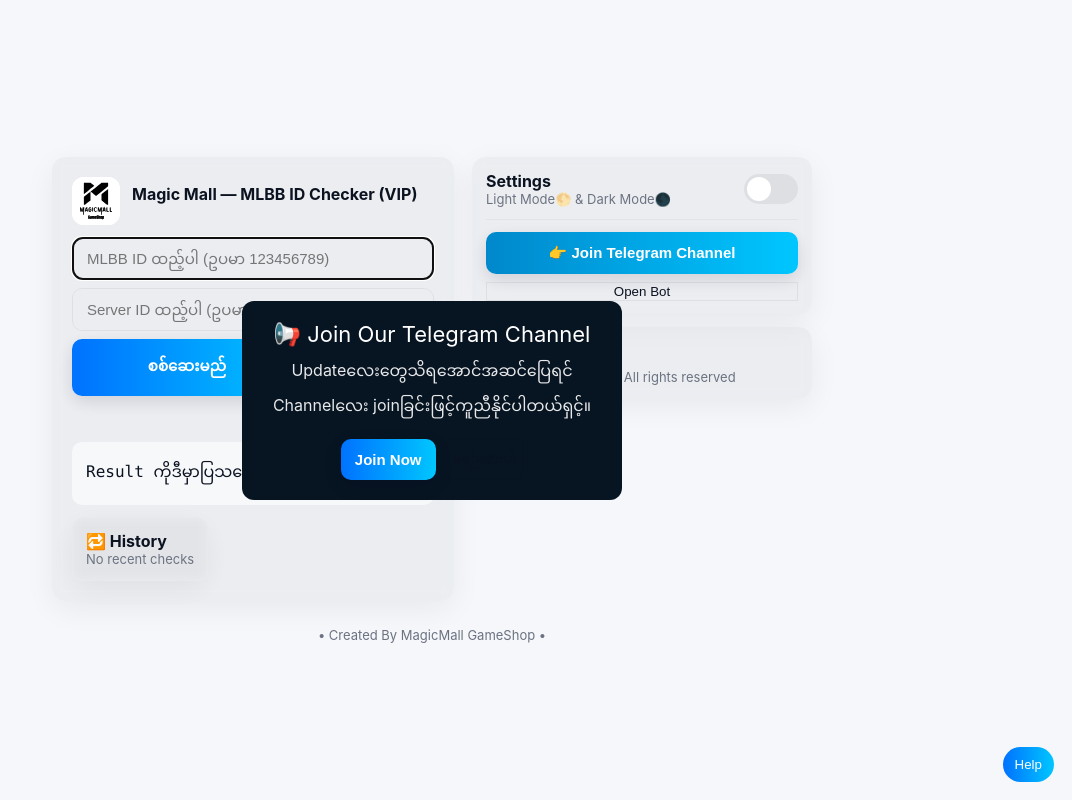
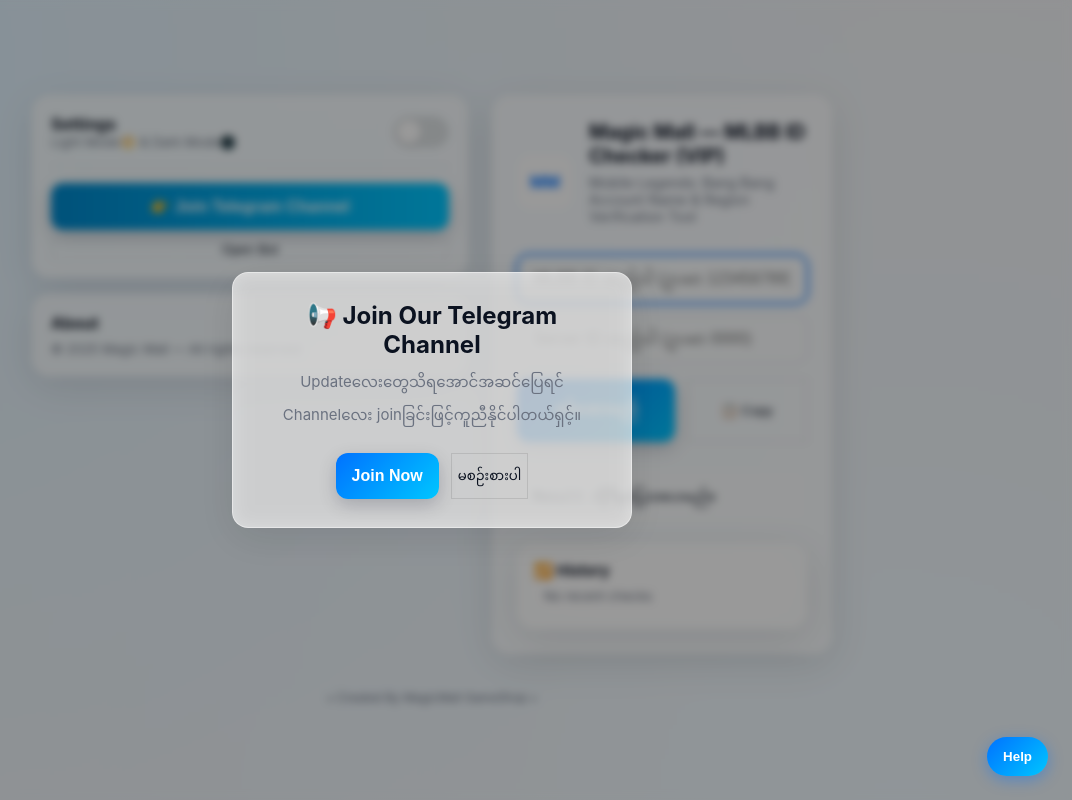
Before and after one commit to HtunHlaAung/MagicMall-Mlbb-Server-Checker-Vip, a plain HTML site: page index.html in a window 1280 px wide. Shown: the whole page, without its empty margins (208-1280 px from the left). Drawn offline with nearby package versions, Linux system fonts and the light colour scheme.

Commit message:
Update index.html

```diff
--- a/index.html
+++ b/index.html
@@ -5,210 +5,269 @@
   <meta charset="utf-8" />
   <meta name="viewport" content="width=device-width,initial-scale=1" />
   <title>Magic Mall — MLBB ID Checker (VIP)</title>
-  <meta name="description" content="" />
+  <meta name="description" content="MLBB ID and Server Checker" />
 
   <style>
     :root{
-      --bg: #f5f7fb;
-      --card: rgba(0,0,0,0.04);
+      /* Base Colors */
       --text: #0b1220;
-      --accent: linear-gradient(90deg,#0072ff,#00c6ff);
+      --accent: linear-gradient(135deg, #0072ff, #00c6ff);
+      --accent-color: #0072ff;
       --muted: #6b7280;
-      --success: #16a34a;
       --danger: #ef4444;
-      --radius: 14px;
-      --glass: rgba(255,255,255,0.6);
+      --radius: 18px; /* Slightly larger radius */
+
+      /* Glass variables (Light Mode) */
+      --glass-bg: rgba(255, 255, 255, 0.7);
+      --glass-border: rgba(255, 255, 255, 0.4);
+      --shadow: 0 10px 40px rgba(2,6,23,0.1);
+      --input-border: rgba(0,0,0,0.1);
+      --input-focus-ring: rgba(0, 114, 255, 0.4);
+
+      /* Dynamic Background Colors (Light) */
+      --bg-base: #f3f4f6; /* Lighter base background */
+      --gradient-light-1: #e0f2fe; /* Light sky blue */
+      --gradient-light-2: #f0f9ff; /* Very light blue */
     }
 
     [data-theme="dark"]{
-      --bg: #071021;
-      --card: rgba(255,255,255,0.04);
+      /* Base Colors */
       --text: #e6f0ff;
       --muted: #9aa6b2;
-      --glass: rgba(255,255,255,0.03);
+
+      /* Glass variables (Dark Mode) */
+      --glass-bg: rgba(255, 255, 255, 0.08); /* Less opaque in dark mode */
+      --glass-border: rgba(255, 255, 255, 0.05);
+      --shadow: 0 10px 40px rgba(0,0,0,0.5);
+      --input-border: rgba(255,255,255,0.06);
+      --input-focus-ring: rgba(0, 114, 255, 0.6);
+
+      /* Dynamic Background Colors (Dark) */
+      --bg-base: #071021;
+      --gradient-dark-1: #1e3a8a; /* Deep sapphire */
+      --gradient-dark-2: #071021; /* Near black */
     }
 
+    /* --- Dynamic Background --- */
+    .gradient-bg {
+        position: fixed;
+        inset: 0;
+        z-index: -1;
+        background-color: var(--bg-base);
+        transition: background-color 0.5s ease;
+
+        /* Light Mode Gradient */
+        background-image: radial-gradient(circle at 10% 10%, var(--gradient-light-1) 0%, transparent 50%),
+                          radial-gradient(circle at 80% 90%, var(--gradient-light-2) 0%, transparent 50%);
+        background-size: 150% 150%, 150% 150%;
+        background-position: 0% 0%, 100% 100%;
+        animation: moveGradient 30s infinite alternate linear;
+    }
+
+    [data-theme="dark"] .gradient-bg {
+        /* Dark Mode Gradient */
+        background-image: radial-gradient(circle at 10% 10%, var(--gradient-dark-1) 0%, transparent 40%),
+                          radial-gradient(circle at 90% 80%, var(--gradient-dark-2) 0%, transparent 40%);
+        background-size: 150% 150%, 150% 150%;
+        background-position: 0% 0%, 100% 100%;
+    }
+
+    @keyframes moveGradient {
+        0% { background-position: 0% 0%, 100% 100%; }
+        50% { background-position: 50% 50%, 0% 0%; }
+        100% { background-position: 100% 100%, 0% 100%; }
+    }
+    /* --- End Dynamic Background --- */
+
+
+    /* Base Styling */
     *{box-sizing:border-box}
     html,body{height:100%}
     body{
       margin:0; font-family:Inter, 'Segoe UI', system-ui, -apple-system, Roboto, 'Helvetica Neue', Arial;
-      background:var(--bg); color:var(--text); -webkit-font-smoothing:antialiased;
-      display:flex; align-items:center; justify-content:center; padding:20px; gap:20px;
+      color:var(--text); -webkit-font-smoothing:antialiased;
+      display:flex; align-items:center; justify-content:center; padding:20px;
+      min-height:100vh;
+      position:relative;
+      transition: color 0.3s ease;
     }
 
-    .wrap{width:100%; max-width:760px; display:grid; grid-template-columns:1fr 340px; gap:18px; align-items:start}
+    .wrap{width:100%; max-width:800px; display:grid; grid-template-columns:1fr 340px; gap:24px; align-items:start}
 
-    /* Left: main card */
+    /* --- Glass Card Style (Upgraded) --- */
     .card{
-      background:var(--card); border-radius:var(--radius); padding:20px; box-shadow:0 8px 30px rgba(2,6,23,0.06);
-      backdrop-filter: blur(6px);
+      background:var(--glass-bg);
+      border-radius:var(--radius);
+      padding:24px;
+      backdrop-filter: blur(20px) saturate(180%); /* Richer blur to show dynamic background */
+      border: 1px solid var(--glass-border);
+      box-shadow: var(--shadow), inset 0 0 0 1px var(--glass-border);
+      transition: transform 0.3s ease-in-out, box-shadow 0.3s ease;
+      transform-style: preserve-3d;
     }
 
-    .brand{display:flex; gap:12px; align-items:center}
-    .logo{width:64px; height:64px; border-radius:12px; background:#fff; display:inline-grid; place-items:center; font-weight:700; color:#0072ff}
-    h1{font-size:18px; margin:0}
-    p.lead{margin:6px 0 14px; color:var(--muted); font-size:13px}
+    .card:hover {
+      transform: perspective(1000px) rotateX(1deg) rotateY(1deg) scale(1.01);
+      box-shadow: var(--shadow), inset 0 0 0 1px var(--glass-border);
+    }
 
-    .form{display:flex; gap:8px; flex-direction:column}
-    .form input{padding:12px 14px; border-radius:10px; border:1px solid rgba(0,0,0,0.06); font-size:15px; background:transparent; color:var(--text)}
-    [data-theme="dark"] .form input{border-color: rgba(255,255,255,0.04)}
+    .brand{display:flex; gap:16px; align-items:center}
+    .logo{width:56px; height:56px; border-radius:14px; background:#fff; display:inline-grid; place-items:center; font-weight:700; color:var(--accent-color); flex-shrink: 0}
+    h1{font-size:20px; margin:0}
+    p.lead{margin:6px 0 18px; color:var(--muted); font-size:14px}
 
-    .row{display:flex; gap:8px}
+    .form{display:flex; gap:12px; flex-direction:column}
+    .form input{
+      padding:14px 16px;
+      border-radius:12px;
+      border:1px solid var(--input-border);
+      font-size:16px;
+      background:var(--glass-border);
+      color:var(--text);
+      transition: border-color 0.2s, box-shadow 0.2s;
+    }
+    .form input:focus {
+      outline: none;
+      border-color: var(--accent-color);
+      box-shadow: 0 0 0 3px var(--input-focus-ring);
+    }
+
+    .row{display:flex; gap:12px}
     .btn{
-      padding:12px 14px; border-radius:10px; border:none; cursor:pointer; font-weight:600; font-size:15px; background:var(--accent); color:#fff; box-shadow:0 6px 18px rgba(3,10,35,0.12);
+      padding:14px 16px;
+      border-radius:12px;
+      border:none;
+      cursor:pointer;
+      font-weight:600;
+      font-size:16px;
+      background:var(--accent);
+      color:#fff;
+      box-shadow:0 6px 18px rgba(3,10,35,0.2);
+      transition: transform .1s, opacity .2s;
     }
-    .btn:active{transform:translateY(1px)}
+    .btn:active{transform:translateY(1px); box-shadow:0 4px 12px rgba(3,10,35,0.2);}
+    .btn:disabled{opacity:0.6; cursor:not-allowed; transform:none}
 
-    .secondary{background:transparent; border:1px solid rgba(0,0,0,0.06); color:var(--text)}
+    .secondary{
+      background:transparent;
+      border:1px solid var(--input-border);
+      color:var(--text);
+      box-shadow:none;
+    }
+    .secondary:hover {
+        background: var(--glass-border);
+    }
+    .secondary:active{transform:translateY(1px); box-shadow:none;}
 
-    #result{margin-top:14px; padding:14px; border-radius:10px; background:var(--glass); white-space:pre-line; font-family:ui-monospace, SFMono-Regular, Menlo, Monaco, "Roboto Mono", monospace}
 
-    .meta{display:flex; justify-content:space-between; align-items:center; gap:8px}
-    .history{background:transparent; padding:10px; border-radius:10px}
-    .history ul{padding-left:18px; margin:8px 0 0; color:var(--muted)}
-    .history li{cursor:pointer; padding:6px 8px; border-radius:8px}
-    .history li:hover{background:rgba(0,0,0,0.03)}
+    #result{
+      margin-top:16px;
+      padding:16px;
+      border-radius:12px;
+      background:var(--glass-border);
+      white-space:pre-line;
+      font-family:ui-monospace, SFMono-Regular, Menlo, Monaco, "Roboto Mono", monospace;
+      font-size:14px;
+      line-height:1.5;
+    }
+
+    .meta{display:flex; justify-content:space-between; align-items:center; gap:12px; margin-top:20px;}
+    .history{background:transparent; padding:0; border-radius:var(--radius); flex-grow: 1;}
+    .history ul{padding-left:0; margin:8px 0 0; color:var(--muted); list-style:none}
+    .history li{cursor:pointer; padding:8px 10px; border-radius:10px; transition: background 0.2s;}
+    .history li:hover{background:var(--glass-border); color:var(--text)}
+    .history strong {font-size:15px}
+
 
     /* Right column */
-    .side{display:flex; flex-direction:column; gap:12px}
-    .card.small{padding:14px}
+    .side{display:flex; flex-direction:column; gap:16px}
+    .card.small{padding:18px}
 
     /* Toggle */
     .toggle{display:flex; justify-content:flex-end}
-    .switch{width:54px; height:30px; background:rgba(0,0,0,0.06); border-radius:30px; position:relative}
-    .knob{position:absolute; top:3px; left:3px; width:24px; height:24px; border-radius:50%; background:#fff; transition:transform .25s}
-    [data-theme="dark"] .switch{background:rgba(255,255,255,0.06)}
-    [data-theme="dark"] .knob{transform:translateX(24px)}
+    .switch{width:56px; height:32px; background:var(--input-border); border-radius:32px; position:relative; cursor:pointer; transition:background 0.3s}
+    .knob{position:absolute; top:4px; left:4px; width:24px; height:24px; border-radius:50%; background:#fff; transition:transform .3s, background 0.3s; box-shadow: 0 1px 3px rgba(0,0,0,0.2)}
+    [data-theme="dark"] .switch{background:rgba(255,255,255,0.2)}
+    [data-theme="dark"] .knob{transform:translateX(24px); background:var(--accent-color)}
+
 
     /* popup */
-    .overlay{position:fixed; inset:0; display:none; align-items:center; justify-content:center; z-index:60}
+    .overlay{position:fixed; inset:0; display:none; align-items:center; justify-content:center; z-index:60; background:rgba(0,0,0,0.4); backdrop-filter: blur(4px)}
     .overlay.show{display:flex}
-    .popup{width:92%; max-width:380px; background:#071422; color:#fff; padding:20px; border-radius:12px; text-align:center}
+    .popup{width:92%; max-width:400px; background:var(--glass-bg); border:1px solid var(--glass-border); backdrop-filter: blur(10px); color:var(--text); padding:28px; border-radius:16px; text-align:center; box-shadow:var(--shadow)}
+    .popup .btn {margin-top:0}
 
     /* toast */
-    .toast{position:fixed; left:50%; transform:translateX(-50%); bottom:24px; background:rgba(0,0,0,0.75); color:#fff; padding:10px 14px; border-radius:10px; display:none; z-index:80}
+    .toast{position:fixed; left:50%; transform:translateX(-50%); bottom:30px; background:rgba(0,0,0,0.8); color:#fff; padding:12px 18px; border-radius:12px; display:none; z-index:80; font-size:14px; box-shadow:0 4px 12px rgba(0,0,0,0.2)}
     .toast.show{display:block}
 
     /* draggable contact */
-    #contactBtn{position:fixed; right:18px; bottom:18px; z-index:70; padding:10px 12px; border-radius:999px; display:flex; gap:8px; align-items:center; cursor:grab}
+    #contactBtn{
+      position:fixed; right:24px; bottom:24px; z-index:70;
+      padding:12px 16px;
+      border-radius:999px;
+      display:flex; gap:8px; align-items:center; cursor:grab;
+      background:var(--accent); color:#fff; border:none;
+      box-shadow:0 4px 15px rgba(0, 114, 255, 0.4);
+      font-weight:600;
+    }
 
-    footer{grid-column:1 / -1; text-align:center; margin-top:8px; font-size:13px; color:var(--muted)}
+    footer{grid-column:1 / -1; text-align:center; margin-top:12px; font-size:12px; color:var(--muted)}
 
     /* responsive */
     @media (max-width:880px){
-      .wrap{grid-template-columns:1fr;}
-      #contactBtn{right:12px; bottom:12px}
+      .wrap{grid-template-columns:1fr; gap:16px}
+      .card{padding:20px}
+      .side{flex-direction:row; order: -1;}
+      .side > .card {flex: 1 1 50%;}
+      #contactBtn{right:16px; bottom:16px}
+      .meta {flex-direction: column; align-items: flex-start;}
+      .history {width: 100%;}
     }
-@media (max-width: 768px) {
+    @media (max-width: 600px) {
       body {
-    align-items: flex-start; /* move content to top */
-    justify-content: flex-start;
+        align-items: flex-start;
         padding-top: 20px;
-    height: auto; /* allow natural height */
+        height: auto;
       }
+      .side {flex-direction: column;}
     }
 
-  .logo {
-  display: inline-grid !important;
-  width: 48px !important;
-  height: 48px !important;
-  flex-shrink: 0 !important;
-  background-color: #fff !important;
-  color: #0072ff !important;
-  place-items: center !important;
-  border-radius: 12px !important;
-  font-weight: 700 !important;
+    /* New loading spinner style */
+    #loading-spinner-container {
+      display: none;
+      justify-content: center;
+      align-items: center;
+      height: 60px;
+      margin-top: 10px;
+    }
+    #loading-spinner {
+      width: 50px;
+      height: 50px;
+      margin: auto;
     }
 
-  h1 {
-    font-size: 16px;
-    flex: 1 1 100%;
-    margin: 0;
-  }
-  p.lead {
-    font-size: 12px;
-    flex: 1 1 100%;
-    margin-top: 4px;
-  }
-}
-#loading-spinner {
-  display: flex;
-  gap: 12px;
+    /* Fallback image/svg/gif for Lottie */
+    .lottie-fallback {
+      display: none;
+      width: 40px;
+      height: 40px;
+      border: 3px solid var(--accent-color);
+      border-top-color: transparent;
+      border-radius: 50%;
+      animation: spin 1s linear infinite;
     }
 
-.dot {
-  width: 16px;
-  height: 16px;
-  background-color: #0072ff;  /* your brand blue */
-  border-radius: 50%;
-  animation: pulse 1.2s infinite ease-in-out;
-}
-
-.dot:nth-child(1) { animation-delay: 0s; }
-.dot:nth-child(2) { animation-delay: 0.2s; }
-.dot:nth-child(3) { animation-delay: 0.4s; }
-
-@keyframes pulse {
-  0%, 80%, 100% {
-    opacity: 0.3;
-    transform: scale(1);
-  }
-  40% {
-    opacity: 1;
-    transform: scale(1.5);
-  }
+    @keyframes spin {
+      to { transform: rotate(360deg); }
     }
   </style>
 </head>
 <body>
 
+  <div class="gradient-bg"></div>
+
   <div class="wrap">
-    <main class="card" aria-live="polite">
-      <div class="brand">
-        <img
-  src="logo.svg"
-  alt="Logo"
-  class="logo"
-  draggable="false"
-  oncontextmenu="return false"
-  onmousedown="return false"
-  ontouchstart="return false"
-/>
-        <div>
-          <h1>Magic Mall — MLBB ID Checker (VIP)</h1>
-          <p class="lead"></p>
-        </div>
-      </div>
-
-      <div class="form" style="margin-top:12px">
-        <input id="idInput" inputmode="numeric" placeholder="MLBB ID ထည့်ပါ (ဥပမာ 123456789)" autocomplete="off" />
-        <input id="serverInput" inputmode="numeric" placeholder="Server ID ထည့်ပါ (ဥပမာ 0000)" autocomplete="off" />
-
-      <!-- Buttons container -->
-<div class="row buttons-row" style="gap:12px;">
-  <button id="checkBtn" class="btn" style="flex:1;">စစ်ဆေးမည်</button>
-  <button id="copyBtn" class="secondary" style="min-width:120px;">📋 Copy</button>
-</div>
-
-<!-- Loader container below buttons -->
-<div class="row loader-row" style="justify-content:center; margin-top:16px; width:100%;">
- <div id="loading-spinner" style="width: 100px; height: 100px; margin: auto; display:none;"></div>
-</div>
-        <div id="result" aria-atomic="true">Result ကိုဒီမှာပြသပေးမည်။</div>
-      </div>
-
-      <div class="meta" style="margin-top:12px">
-        <div class="history card small">
-          <strong>🔁 History</strong>
-          <div id="historyContainer"></div>
-        </div>
-
-        <div style="text-align:right">
-          <small style="color:var(--muted)"></small>
-        </div>
-      </div>
-
-    </main>
 
     <aside class="side">
       <div class="card small">
@@ -225,9 +284,9 @@
           </div>
         </div>
 
-        <hr style="margin:12px 0;border:none;border-top:1px solid rgba(0,0,0,0.04)" />
+        <hr style="margin:16px 0;border:none;border-top:1px solid var(--input-border)" />
 
-        <div style="display:flex;flex-direction:column;gap:8px">
+        <div style="display:flex;flex-direction:column;gap:10px">
           <button id="openChannel" class="btn" style="background:linear-gradient(90deg,#0088cc,#00c6ff)">👉 Join Telegram Channel</button>
           <button id="openBot" class="secondary">Open Bot</button>
         </div>
@@ -239,16 +298,50 @@
       </div>
     </aside>
 
+    <main class="card" aria-live="polite">
+      <div class="brand">
+        <div class="logo">MM</div>
+        <div>
+          <h1>Magic Mall — MLBB ID Checker (VIP)</h1>
+          <p class="lead">Mobile Legends: Bang Bang Account Name & Region Verification Tool</p>
+        </div>
+      </div>
+
+      <div class="form" style="margin-top:12px">
+        <input id="idInput" inputmode="numeric" placeholder="MLBB ID ထည့်ပါ (ဥပမာ 123456789)" autocomplete="off" />
+        <input id="serverInput" inputmode="numeric" placeholder="Server ID ထည့်ပါ (ဥပမာ 0000)" autocomplete="off" />
+
+      <div class="row buttons-row" style="margin-top: 4px;">
+        <button id="checkBtn" class="btn" style="flex:1;">စစ်ဆေးမည်</button>
+        <button id="copyBtn" class="secondary" style="min-width:120px;">📋 Copy</button>
+      </div>
+
+      <div id="loading-spinner-container">
+        <div id="loading-spinner"></div>
+        <div class="lottie-fallback" id="lottie-fallback"></div>
+      </div>
+
+        <div id="result" aria-atomic="true">Result ကိုဒီမှာပြသပေးမည်။</div>
+      </div>
+
+      <div class="meta">
+        <div class="history card small" style="background: var(--glass-bg); padding:16px; width:100%;">
+          <strong>🔁 History</strong>
+          <div id="historyContainer"></div>
+        </div>
+      </div>
+
+    </main>
+
     <footer>• Created By MagicMall GameShop •</footer>
   </div>
 
-  <!-- Popup overlay -->
   <div id="popup" class="overlay" aria-hidden="true">
     <div class="popup">
-      <div style="font-size:22px;margin-bottom:6px">📢 Join Our Telegram Channel</div>
-      <p style="color:rgba(255,255,255,0.9);margin:8px 0 14px">Updateလေးတွေသိရအောင်အဆင်ပြေရင် Channelလေး joinခြင်းဖြင့်ကူညီနိုင်ပါတယ်ရှင့်။</p>
-      <div style="display:flex;gap:10px;justify-content:center">
-        <a id="popupJoin" href="https://t.me/Magic_Mall_Game_Shop" target="_blank"><button class="btn">Join Now</button></a>
+      <div style="font-size:24px;font-weight:700;margin-bottom:8px">📢 Join Our Telegram Channel</div>
+      <p style="color:var(--muted);margin:8px 0 20px; font-size:15px">Updateလေးတွေသိရအောင်အဆင်ပြေရင် Channelလေး joinခြင်းဖြင့်ကူညီနိုင်ပါတယ်ရှင့်။</p>
+      <div style="display:flex;gap:12px;justify-content:center">
+        <a id="popupJoin" href="https://t.me/Magic_Mall_Game_Shop" target="_blank" style="text-decoration:none;"><button class="btn">Join Now</button></a>
         <button id="popupClose" class="secondary">မစဉ်းစားပါ</button>
       </div>
     </div>
@@ -256,13 +349,13 @@
 
   <div id="toast" class="toast" role="status">Message</div>
 
-  <button id="contactBtn" title="Contact" style="background:linear-gradient(90deg,#0072ff,#00c6ff); color:#fff; border:none">Help</button>
+  <button id="contactBtn" title="Contact">Help</button>
 
   <script>
     // ---------- Config ----------
     const API_HOST = 'id-game-checker.p.rapidapi.com';
+    const MAX_HISTORY = 6;
     const API_KEY = 'c27a00a598msh7af653724ce94e1p1fef03jsn5520451313ec';
-    const MAX_HISTORY = 6;
 
     // Elements
     const idInput = document.getElementById('idInput');
@@ -277,6 +370,11 @@
     const toast = document.getElementById('toast');
     const themeSwitch = document.getElementById('themeSwitch');
     const contactBtn = document.getElementById('contactBtn');
+    const loadingSpinnerContainer = document.getElementById('loading-spinner-container');
+    const loadingSpinner = document.getElementById('loading-spinner');
+    const lottieFallback = document.getElementById('lottie-fallback');
+
+    let lottieAnim = null;
 
     // ---------- Utilities ----------
     function showToast(text, ms = 2000){
@@ -290,7 +388,6 @@
       const key = 'mlbb_history_v1';
       const cur = JSON.parse(localStorage.getItem(key) || '[]');
       const entry = `${id} (${server})`;
-      // put to front
       const filtered = cur.filter(i=>i!==entry);
       filtered.unshift(entry);
       if(filtered.length>MAX_HISTORY) filtered.pop();
@@ -300,7 +397,7 @@
 
     function renderHistory(){
       const cur = JSON.parse(localStorage.getItem('mlbb_history_v1') || '[]');
-      if(!cur.length){ historyContainer.innerHTML = '<div style="color:var(--muted);font-size:13px">No recent checks</div>'; return; }
+      if(!cur.length){ historyContainer.innerHTML = '<div style="color:var(--muted);font-size:13px; padding:8px 10px;">No recent checks</div>'; return; }
       const html = '<ul>' + cur.map(i=>`<li data-val="${i}">${i}</li>`).join('') + '</ul>';
       historyContainer.innerHTML = html;
       historyContainer.querySelectorAll('li').forEach(li => {
@@ -314,7 +411,7 @@
     // Small typing animation for result
     function typeResult(text){
       resultBox.textContent = '';
-      let i=0; const speed = 8; // ms per char
+      let i=0; const speed = 8;
       const id = setInterval(()=>{
         resultBox.textContent += text.charAt(i++);
         if(i>text.length) clearInterval(id);
@@ -376,6 +473,28 @@
   return `နိုင်ငံ: ${flag} ${name}`;
 }
 
+    // ---------- Loading State Management (Using Lottie with CSS Fallback) ----------
+    function showSpinner() {
+      loadingSpinnerContainer.style.display = 'flex';
+
+      // Try to play Lottie, if not, show CSS fallback
+      if (lottieAnim) {
+          loadingSpinner.style.display = 'block';
+          lottieFallback.style.display = 'none';
+          lottieAnim.play();
+      } else {
+          loadingSpinner.style.display = 'none';
+          lottieFallback.style.display = 'block';
+      }
+    }
+
+    function hideSpinner() {
+      loadingSpinnerContainer.style.display = 'none';
+      if (lottieAnim) {
+          lottieAnim.stop();
+      }
+    }
+
     // ---------- Main action ----------
     async function checkML(){
       const id = idInput.value.trim();
@@ -386,10 +505,6 @@
       checkBtn.textContent = 'စစ်ဆေးနေပါသည်...';
 
       showSpinner();
-
-
-  const API_HOST = 'id-game-checker.p.rapidapi.com';
-  const API_KEY = 'c27a00a598msh7af653724ce94e1p1fef03jsn5520451313ec';
 
       try {
         const url = `https://${API_HOST}/mobile-legends/${encodeURIComponent(id)}/${encodeURIComponent(server)}`;
@@ -477,6 +592,21 @@
 
     // Init
     (function init(){
+      // Lottie initialization
+      try {
+        lottieAnim = lottie.loadAnimation({
+          container: loadingSpinner,
+          renderer: 'svg',
+          loop: true,
+          autoplay: false,
+          path: 'https://raw.githubusercontent.com/HtunHlaAung/MagicMall-Mlbb-Server-Checker-Vip/456680c42c643d39c834e580c328ebb8a1211474/MWhite.json'
+        });
+        lottieAnim.setSpeed(2);
+      } catch(e) {
+        console.error("Lottie failed to load:", e);
+        lottieAnim = null;
+      }
+
       // autofocus
       idInput.focus();
       // restore history
@@ -494,33 +624,6 @@
 
     // small accessibility: allow keyboard toggle
     themeSwitch.addEventListener('keydown', (e)=>{ if(e.key === 'Enter' || e.key === ' ') { e.preventDefault(); themeSwitch.click(); } });
-
-  // ... your existing JS code ...
-
-  // Initialize Lottie animation for loading spinner
-  const loadingSpinner = document.getElementById('loading-spinner');
-
-  const lottieAnim = lottie.loadAnimation({
-  container: loadingSpinner, // the dom element
-  renderer: 'svg',
-  loop: true,
-  autoplay: false,
-  path: 'https://raw.githubusercontent.com/HtunHlaAung/MagicMall-Mlbb-Server-Checker-Vip/456680c42c643d39c834e580c328ebb8a1211474/MWhite.json'
-});
-    lottieAnim.setSpeed(2);  // 2x speed (twice as fast)
-  // Show spinner function
-  function showSpinner() {
-    loadingSpinner.style.display = 'block';
-    lottieAnim.play();
-  }
-
-  // Hide spinner function
-  function hideSpinner() {
-    lottieAnim.stop();
-    loadingSpinner.style.display = 'none';
-  }
-
-  // ... rest of your code ...
   </script>
 </body>
 </html>
```
Lines whose indentation alone changed are shown as unchanged.
